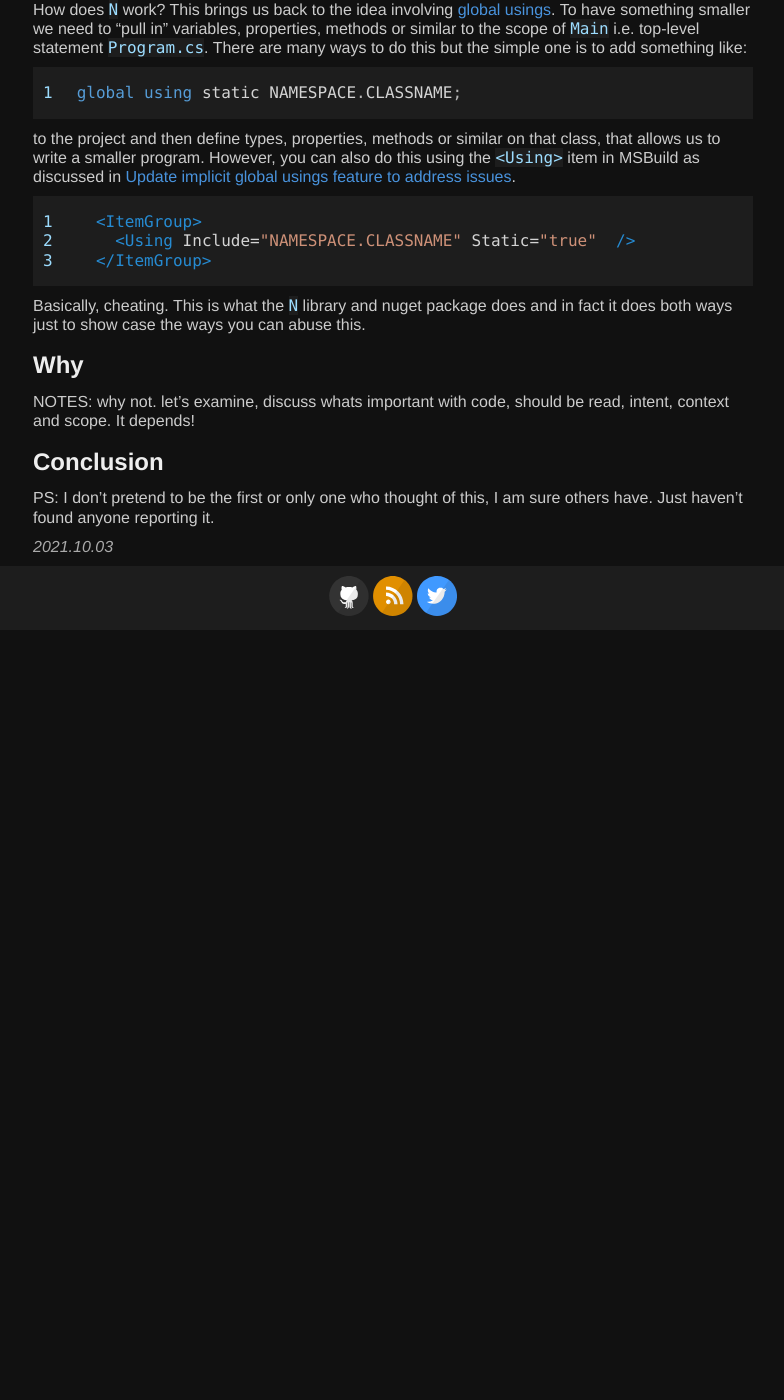
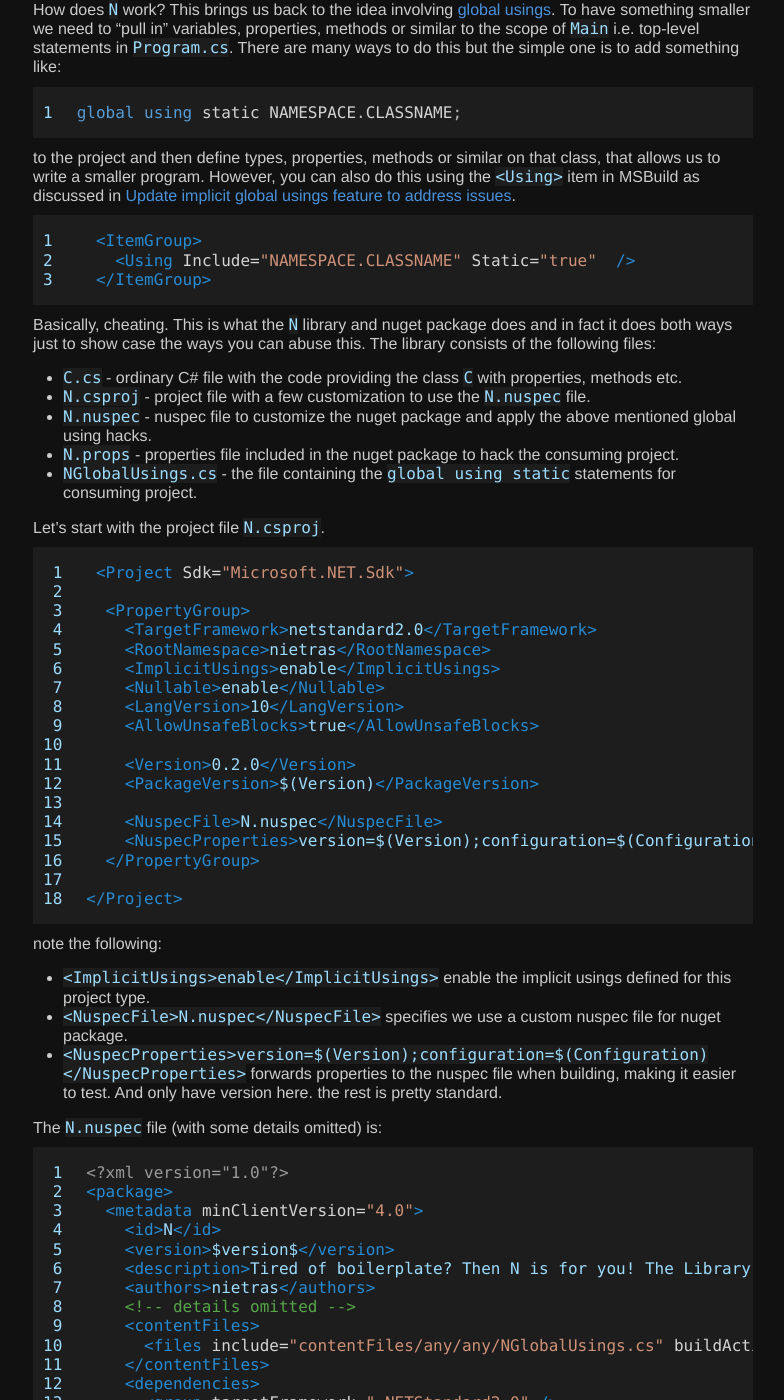
Before and after one commit to nietras/nietras.github.io, a Jekyll site: the page built from _posts/2021-10-03-worlds-smallest-csharp-program.md, in a window 1280 px wide and 1400 px high, scrolled down 9048 px. Shown: the whole window, without its empty margins (247-1031 px from the left). Built offline with Jekyll 4.4.1, drawn with Linux system fonts in a browser that asks for light colours; before the commit the page ends 9678 px from its top, so only the background shows below that; some of the changed text lies outside the part shown.

Commit message:
start on impl notes

````diff
--- a/_posts/2021-10-03-worlds-smallest-csharp-program.md
+++ b/_posts/2021-10-03-worlds-smallest-csharp-program.md
@@ -455,7 +455,7 @@ This compiles with warning `CS0642	Possible mistaken empty statement`.
 How does `N` work? This brings us back to the idea involving
 [global usings](https://docs.microsoft.com/en-us/dotnet/csharp/whats-new/csharp-10#global-using-directives).
 To have something smaller we need to "pull in" variables, properties, methods or similar
-to the scope of `Main` i.e. top-level statement `Program.cs`. There are many ways to do
+to the scope of `Main` i.e. top-level statements in `Program.cs`. There are many ways to do
 this but the simple one is to add something like:
 ```csharp
 global using static NAMESPACE.CLASSNAME;
@@ -469,9 +469,76 @@ the `<Using>` item in MSBuild as discussed in
     <Using Include="NAMESPACE.CLASSNAME" Static="true"  />
   </ItemGroup>
 ```
-
 Basically, cheating. This is what the `N` library and nuget package does
 and in fact it does both ways just to show case the ways you can abuse this.
+The library consists of the following files:
+
+ - `C.cs` - ordinary C# file with the code providing the class `C` with properties, methods etc.
+ - `N.csproj` - project file with a few customization to use the `N.nuspec` file.
+ - `N.nuspec` - nuspec file to customize the nuget package and apply the above mentioned global using hacks.
+ - `N.props` - properties file included in the nuget package to hack the consuming project.
+ - `NGlobalUsings.cs` - the file containing the `global using static` statements for consuming project.
+
+ Let's start with the project file `N.csproj`.
+ ```xml
+ <Project Sdk="Microsoft.NET.Sdk">
+
+  <PropertyGroup>
+    <TargetFramework>netstandard2.0</TargetFramework>
+    <RootNamespace>nietras</RootNamespace>
+    <ImplicitUsings>enable</ImplicitUsings>
+    <Nullable>enable</Nullable>
+    <LangVersion>10</LangVersion>
+    <AllowUnsafeBlocks>true</AllowUnsafeBlocks>
+
+    <Version>0.2.0</Version>
+    <PackageVersion>$(Version)</PackageVersion>
+
+    <NuspecFile>N.nuspec</NuspecFile>
+    <NuspecProperties>version=$(Version);configuration=$(Configuration)</NuspecProperties>
+  </PropertyGroup>
+
+</Project>
+```
+note the following:
+ - `<ImplicitUsings>enable</ImplicitUsings>` enable the implicit usings defined for this project type.
+ - `<NuspecFile>N.nuspec</NuspecFile>` specifies we use a custom nuspec file for nuget package.
+ - `<NuspecProperties>version=$(Version);configuration=$(Configuration)</NuspecProperties>` forwards properties to
+   the nuspec file when building, making it easier to test. And  only have version here.
+the rest is pretty standard.
+
+The `N.nuspec` file (with some details omitted) is:
+```xml
+<?xml version="1.0"?>
+<package>
+  <metadata minClientVersion="4.0">
+    <id>N</id>
+    <version>$version$</version>
+    <description>Tired of boilerplate? Then N is for you! The Library for World's Smallest C# Programs.</description>
+    <authors>nietras</authors>
+    <!-- details omitted -->
+    <contentFiles>
+      <files include="contentFiles/any/any/NGlobalUsings.cs" buildAction="Compile" copyToOutput="false" flatten="false" />
+    </contentFiles>
+    <dependencies>
+      <group targetFramework=".NETStandard2.0" />
+    </dependencies>
+  </metadata>
+  <files>
+    <file src="bin\$configuration$\netstandard2.0\N.dll" target="lib/netstandard2.0" />
+    <file src="NGlobalUsings.cs" target="contentFiles/any/any" />
+    <file src="N.props" target="build" />
+    <file src="Icon.png" target="" />
+  </files>
+</package>
+```
+alright there is a little to unpack here:
+ - `<file src="bin\$configuration$\netstandard2.0\N.dll" target="lib/netstandard2.0" />`
+   simply defines `N.dll` as a dll to be copied to target `lib/netstandard2.0`, hence, defining
+   the dll as for `netstandard2.0` per convention.
+ - `<file src="NGlobalUsings.cs" target="contentFiles/any/any" />` copies this source file to
+   target meaning this will be considered a content file for any platform any "framework".
+
 
 
 
````
